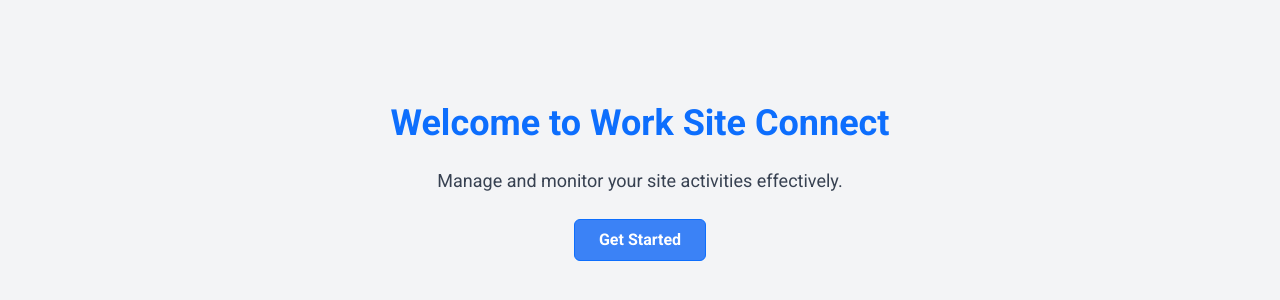
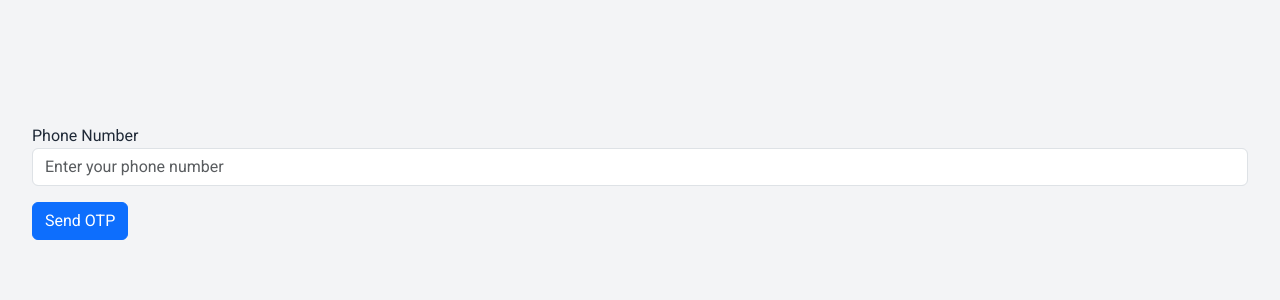
Before and after one commit to ChiragC0des/Worksiteconnect, a React (Create React App) app: page / in a window 1280 px wide. Shown: the part 242-542 px from the top of the page. Built offline with nearby package versions, Linux system fonts and the light colour scheme.

Commit message:
Update App.js

```diff
--- a/src/App.js
+++ b/src/App.js
@@ -1,18 +1,20 @@
-// src/App.js
-
 import React from 'react';
+import { BrowserRouter as Router, Route, Routes } from 'react-router-dom';
+import Login from './Login';
+import AdminDashboard from './AdminDashboard';
+import SupervisorDashboard from './SupervisorDashboard';
+import WorkerDashboard from './WorkerDashboard';
 
 function App() {
     return (
-        <div className="container mt-5">
-            <div className="text-center">
-                <h1 className="text-4xl font-bold text-primary mb-4">Welcome to Work Site Connect</h1>
-                <p className="text-lg text-gray-700 mb-4">Manage and monitor your site activities effectively.</p>
-                <button className="btn btn-primary bg-blue-500 hover:bg-blue-700 text-white font-bold py-2 px-4 rounded">
-                    Get Started
-                </button>
-            </div>
-        </div>
+        <Router>
+            <Routes>
+                <Route path="/" element={<Login />} />
+                <Route path="/admin-dashboard" element={<AdminDashboard />} />
+                <Route path="/supervisor-dashboard" element={<SupervisorDashboard />} />
+                <Route path="/worker-dashboard" element={<WorkerDashboard />} />
+            </Routes>
+        </Router>
     );
 }
 
```
